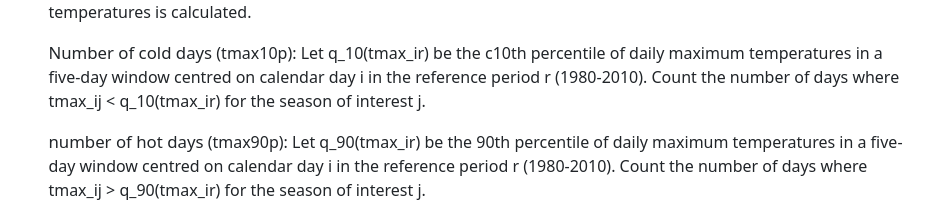
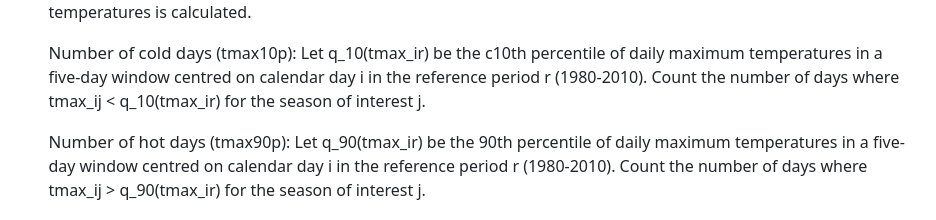
Before and after one commit to UCL/UKCORDEX-plot-explorer-dev, a React (Create React App) app: page /#/indices-help in a window 1280 px wide. Shown: the part 2066-2286 px from the top of the page, without its empty margins (308-1244 px from the left). Built offline with nearby package versions, Linux system fonts and the light colour scheme.

Commit message:
Update src/components/ExtraPages/Help/IndicesHelp.js
Co-authored-by: Raquel Alegre <r.alegre@ucl.ac.uk>

```diff
--- a/src/components/ExtraPages/Help/IndicesHelp.js
+++ b/src/components/ExtraPages/Help/IndicesHelp.js
@@ -457,7 +457,7 @@ function IndicesHelp() {
               (tmax_ir) for the season of interest j.{" "}
             </p>{" "}
             <p className="contents">
-              <b>number of hot days</b> (tmax90p): Let q_{90}(tmax_ir) be the
+              <b>Number of hot days</b> (tmax90p): Let q_{90}(tmax_ir) be the
               90th percentile of daily maximum temperatures in a five-day window
               centred on calendar day i in the reference period r (1980-2010).
               Count the number of days where tmax_ij {">"} q_{90}(tmax_ir) for
```
